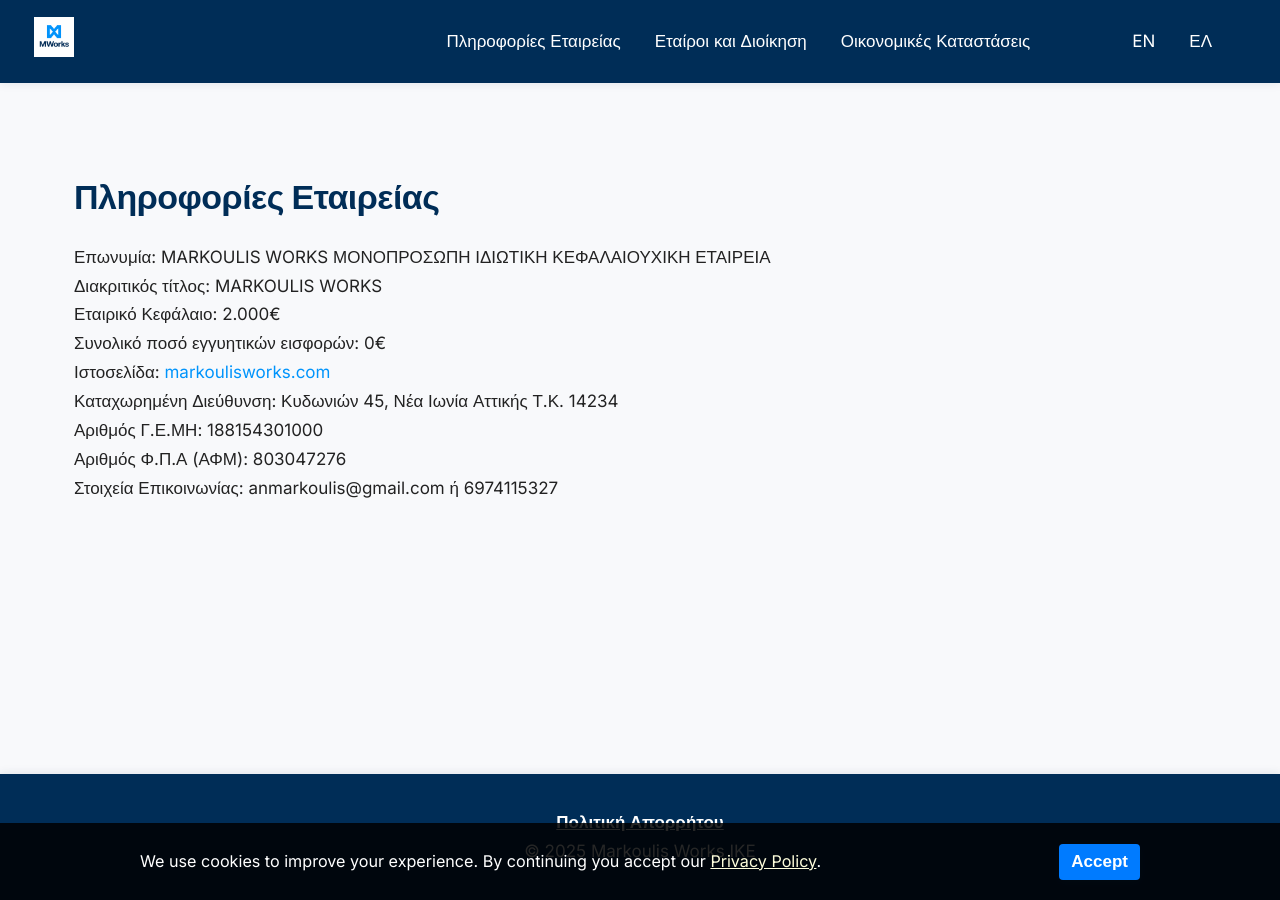
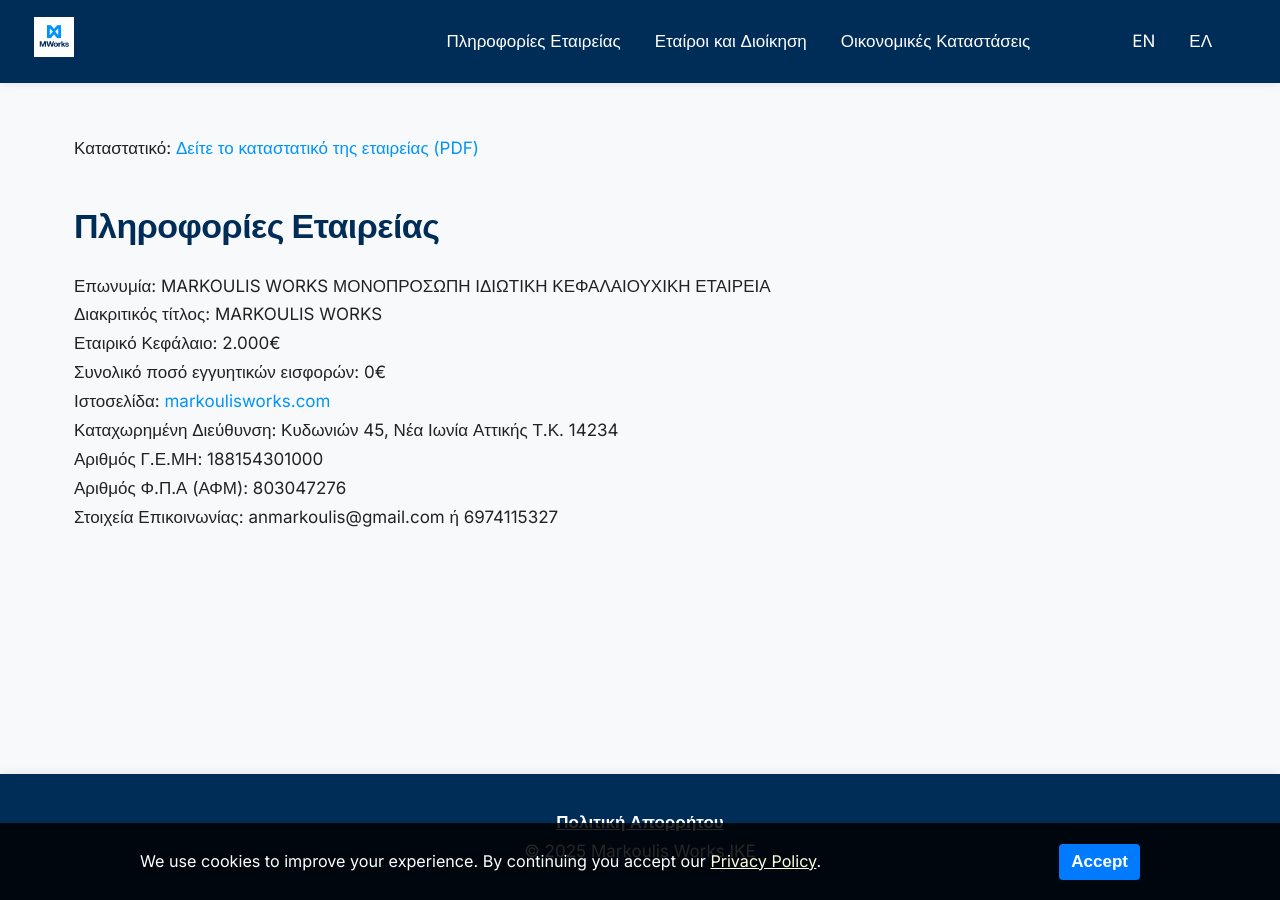
Before and after one commit to anmarkoulis/markoulis-works-site, a Jekyll site: the page built from _pages/company-info_gr.md, in a window 1280 px wide. Built offline with Jekyll 4.4.1, drawn with Linux system fonts in a browser that asks for light colours.

Commit message:
feat: add statute

```diff
--- a/_pages/company-info_gr.md
+++ b/_pages/company-info_gr.md
@@ -5,6 +5,7 @@
 lang: el
 ---
 <section>
+  <p>Καταστατικό: <a href="/assets/statuteDoc.pdf" target="_blank">Δείτε το καταστατικό της εταιρείας (PDF)</a></p>
   <h2>Πληροφορίες Εταιρείας</h2>
   <p>Επωνυμία: MARKOULIS WORKS ΜΟΝΟΠΡΟΣΩΠΗ ΙΔΙΩΤΙΚΗ ΚΕΦΑΛΑΙΟΥΧΙΚΗ ΕΤΑΙΡΕΙΑ</p>
   <p>Διακριτικός τίτλος: MARKOULIS WORKS</p>
```
Also changed, not shown: _pages/company-info.md (+1 -0 lines), 1 other file.
